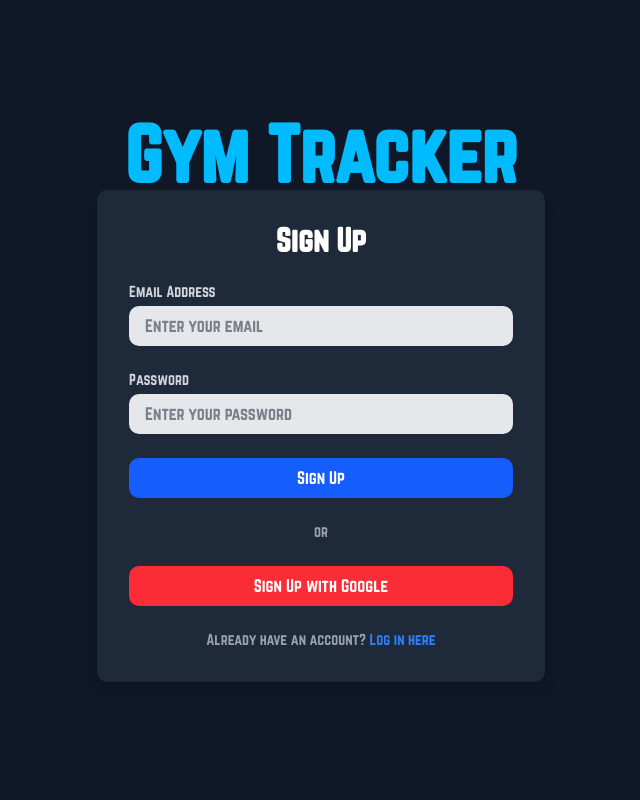
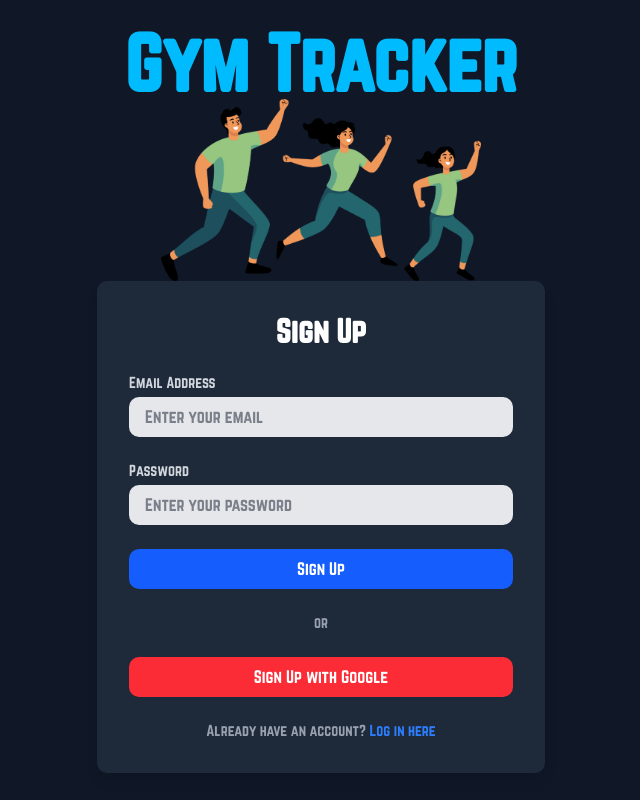
Before and after one commit to hubi19/GymTracker, a Next.js app in the folder gym-tracker/: page /sign-up in a window 1280 px wide. Shown: the whole page, without its empty margins (319-959 px from the left). Built offline with nearby package versions, Linux system fonts and the light colour scheme; no server answers.

Commit message:
feat: sign-up page vector

```diff
--- a/gym-tracker/src/app/sign-up/page.tsx
+++ b/gym-tracker/src/app/sign-up/page.tsx
@@ -41,6 +41,11 @@ const SignUp = () => {
 			<h1 className="text-7xl text-sky-400 font-bold text-">
 				Gym Tracker
 			</h1>
+			<img
+				src="/sign_up_page.png"
+				alt="fitness banner"
+				className="max-w-xs"
+			/>
 			<div className="w-full max-w-md p-8 space-y-6 bg-gray-800 rounded-lg shadow-lg">
 				<h2 className="text-3xl font-bold text-center text-white">
 					Sign Up
--- a/gym-tracker/src/components/data/trainersData.tsx
+++ b/gym-tracker/src/components/data/trainersData.tsx
@@ -93,7 +93,7 @@ export default function TrainersData({
 											{trainer.name} {trainer.surname}
 										</span>
 										<span className="text-xs text-gray-500">
-											ID: {trainer.id}
+											{trainer.id}
 										</span>
 									</div>
 								</DropdownMenuItem>
```
Also changed, not shown: gym-tracker/public/sign_up_page.png (added), 1 other file (tests, documents, lock files or other folders).
